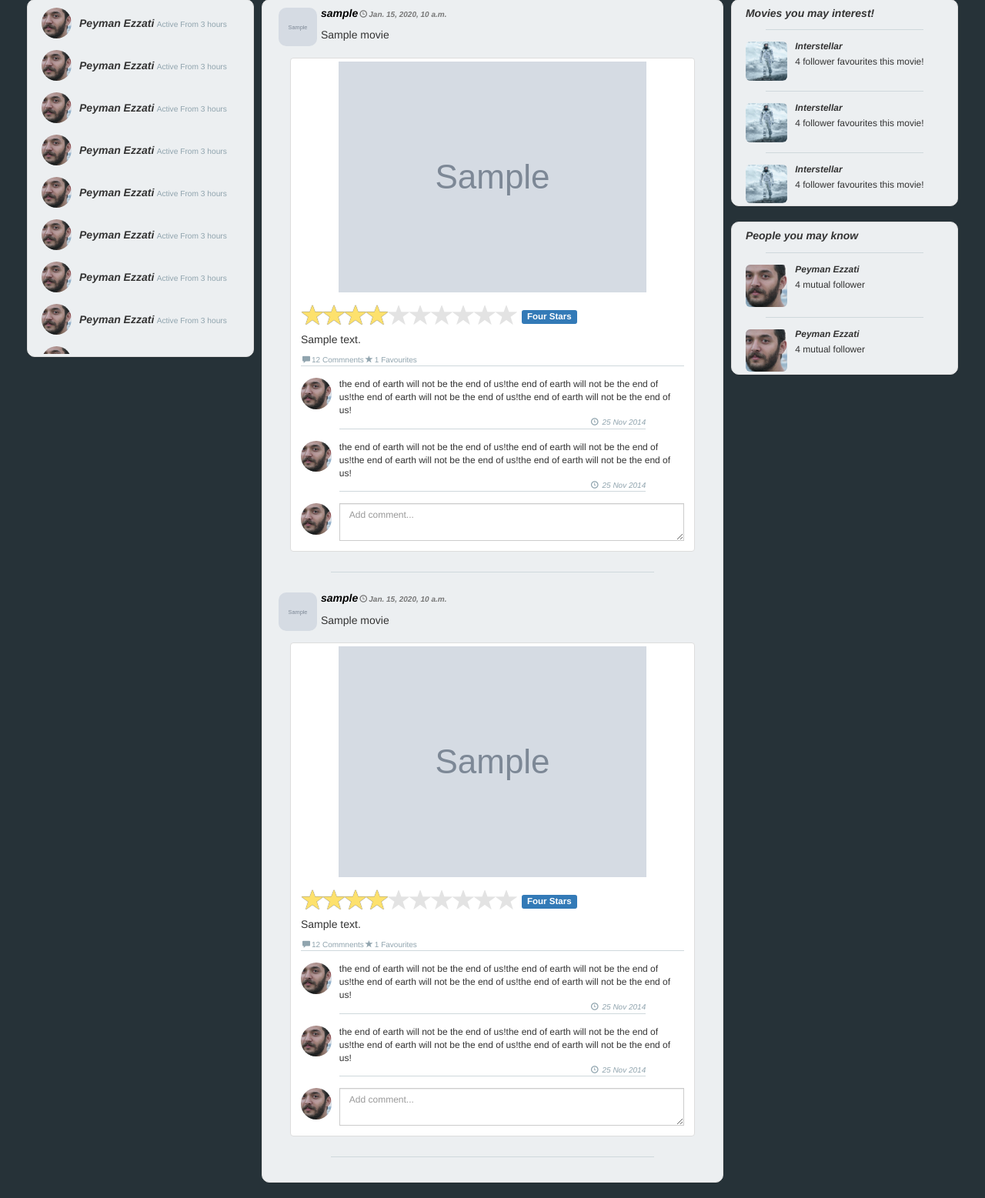
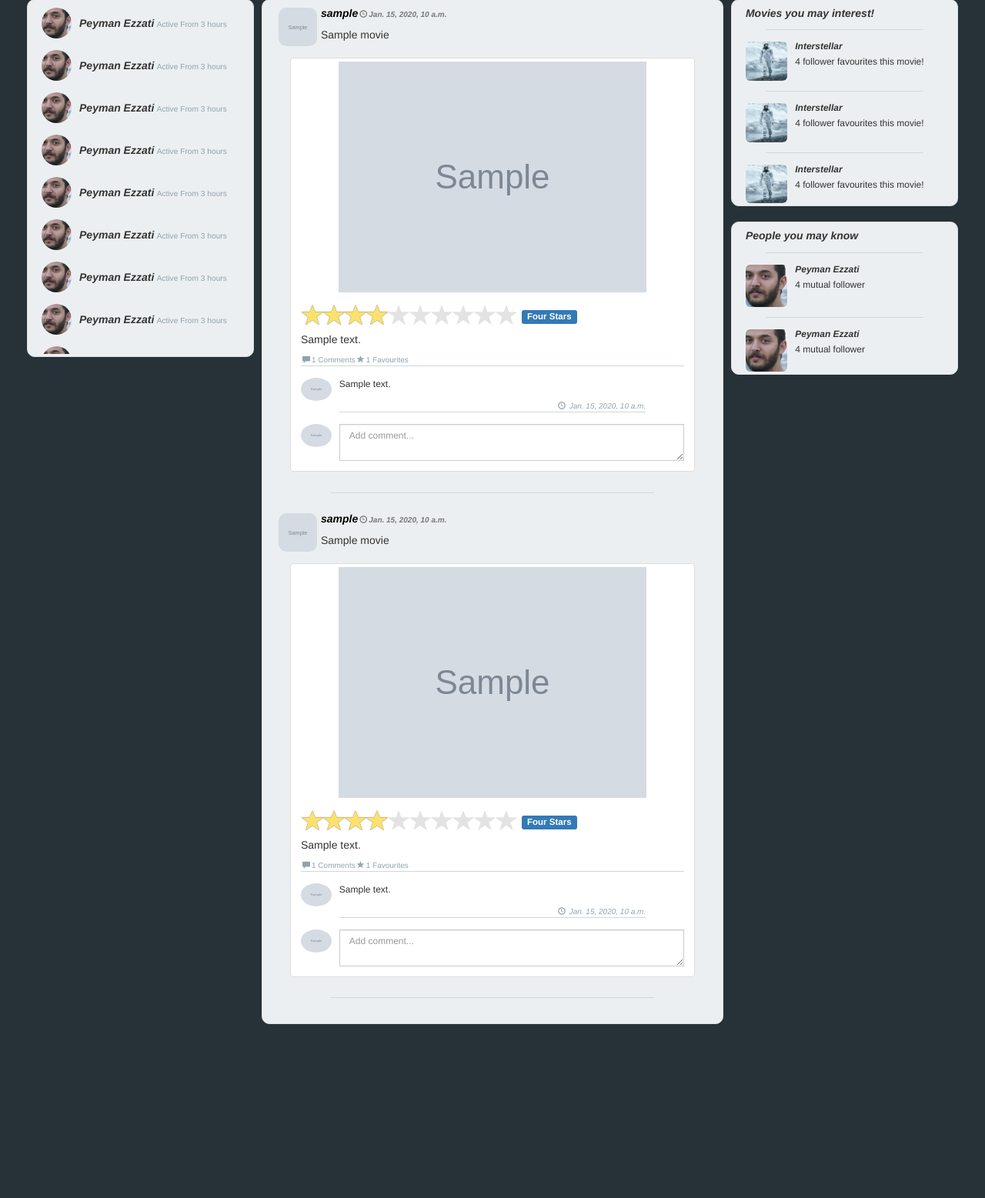
Before and after one commit to 9yte/MovieStation, a Django app: page /user in a window 1280 px wide. Shown: the part 61-1618 px from the top of the page at 77% size. After the commit the page ends 1392 px from the top, so only its background shows below. Run offline with Django 3.2, Linux system fonts and the light colour scheme; a user stored in the database is signed in; tables that the repository leaves empty hold one stand-in row (values such as "Sample post"); grey boxes marked "Sample" are stand-in pictures; some libraries are stand-ins or nearby versions.

Commit message:
the user can comment about the post, but still have some bugs.

```diff
--- a/mysite/post/urls.py
+++ b/mysite/post/urls.py
@@ -10,5 +10,6 @@ from . import views
 urlpatterns = patterns('',
                        url(r'^new_post/(?P<movie_id>\d+)$', views.post),
                        url(r'^(?P<post_id>\d+)/like$', views.like),
+                       url(r'^(?P<post_id>\d+)/comment', views.comment),
                        url(r'^(?P<post_id>\d+)$', views.show_post),
 )
--- a/mysite/static/js/comment.js
+++ b/mysite/static/js/comment.js
@@ -1,20 +1,37 @@
 /**
  * Created by hojjat on 4/28/15 AD.
  */
-$(document).ready(function() {
-    $('.comment').keyup(function(e) {
-        if(e.which == 13) {
+$(document).ready(function () {
+    $('.comment').keyup(function (e) {
+        if (e.which == 13) {
+            var x = e.target;
             var comment = $(this).val();
-            var last = $($($(this).parent()).parent()).parent();
-            var last_comment = last.prev().prev();
-            var new_comment = last_comment.clone();
-            var cm = new_comment.children('.media-body');
-            $(cm).text(comment);
-            var hr = last.prev().clone();
-            var last_hr = $(last.prev());
-            $(new_comment).insertAfter($(last_hr));
-            $(hr).insertAfter($(new_comment));
-            $(this).val(null);
+            $.post("/post/" + $(x).attr('post-id') + "/comment", {'text': comment}, function (data) {
+                if (data.status == 'ok') {// the user comments about the post
+                    var c = '<div class="media"><div class="media-left media-top my-media"><a href="/profile/{{ c.author.username }}">';
+                    c += '<img class="media-object img-circle"src="{{ c.author.avatar.url }}" alt="author avatar"></a></div>';
+                    c += '<div class="media-body">';
+                    c += comment;
+                    c += '</div></div><div class="hr second-color small-divider text-right"><spanclass="glyphicon glyphicon-time" aria-hidden="true">';
+                    c += '</span><ahref="/post"> {{ c.date_time }}</a></div>';
+                    var parent = $($($(x).parent()).parent()).parent();
+                    $(parent).before(c);
+                    $(x).val(null);
+                }
+            });
         }
     });
 });
+
+
+//var comment = $(this).val();
+//            var last = $($($(this).parent()).parent()).parent();
+//            var last_comment = last.prev().prev();
+//            var new_comment = last_comment.clone();
+//            var cm = new_comment.children('.media-body');
+//            $(cm).text(comment);
+//            var hr = last.prev().clone();
+//            var last_hr = $(last.prev());
+//            $(new_comment).insertAfter($(last_hr));
+//            $(hr).insertAfter($(new_comment));
+//            $(this).val(null);
--- a/mysite/templates/mysite/home.html
+++ b/mysite/templates/mysite/home.html
@@ -41,60 +41,45 @@
                                         </p>
                                         {% if post.liked %}
                                             <div class="hr second-color text-left"><span
-                                                    class="glyphicon glyphicon-comment"></span>12 Commnents<span
+                                                    class="glyphicon glyphicon-comment"></span><span>{{ post.comments_num }} Comments</span><span
                                                     class="glyphicon glyphicon-star star-like"
                                                     post-id="{{ post.id }}"></span><span>{{ post.likes }} Favourites</span>
                                             </div>
                                         {% else %}
                                             <div class="hr second-color text-left"><span
-                                                    class="glyphicon glyphicon-comment"></span>12 Commnents<span
+                                                    class="glyphicon glyphicon-comment"></span>{{ post.comments_num }}
+                                                Comments</span><span
                                                         class="glyphicon glyphicon-star-empty star-like"
                                                         post-id="{{ post.id }}"></span><span>{{ post.likes }} Favourites</span>
                                             </div>
                                         {% endif %}
                                         <!--<div class="comment">-->
+                                        {% for c in post.comments %}
                                             <div class="media">
                                                 <div class="media-left media-top my-media">
-                                                <a href="#">
+                                                    <a href="/profile/{{ c.author.username }}">
                                                         <img class="media-object img-circle"
-                                                         src="{% static 'img/peyman.jpg' %}" alt="...">
+                                                             src="{{ c.author.avatar.url }}" alt="author avatar">
                                                     </a>
                                                 </div>
                                                 <div class="media-body">
-                                                the end of earth will not be the end of us!the end of earth will not be
-                                                the end of us!the end of earth will not be the end of us!the end of
-                                                earth will not be the end of us!
+                                                    {{ c.text }}
                                                 </div>
                                             </div>
                                             <div class="hr second-color small-divider text-right"><span
                                                     class="glyphicon glyphicon-time" aria-hidden="true"></span><a
-                                                href="/post"> 25 Nov 2014</a></div>
+                                                    href="/post"> {{ c.date_time }}</a></div>
+                                        {% endfor %}
                                         <div class="media">
                                             <div class="media-left media-top my-media">
-                                                <a href="#">
+                                                <a href="/profile/{{ user.username }}">
                                                     <img class="media-object img-circle"
-                                                         src="{% static 'img/peyman.jpg' %}" alt="...">
-                                                </a>
-                                            </div>
-                                            <div class="media-body">
-                                                the end of earth will not be the end of us!the end of earth will not be
-                                                the end of us!the end of earth will not be the end of us!the end of
-                                                earth will not be the end of us!
-                                            </div>
-                                        </div>
-                                        <div class="hr second-color small-divider text-right"><span
-                                                class="glyphicon glyphicon-time" aria-hidden="true"></span><a
-                                                href="/post"> 25 Nov 2014</a></div>
-                                        <div class="media">
-                                            <div class="media-left media-top my-media">
-                                                <a href="#">
-                                                    <img class="media-object img-circle"
-                                                         src="{% static 'img/peyman.jpg' %}" alt="...">
+                                                         src="{{ user.avatar.url }}" alt="user avatar">
                                                 </a>
                                             </div>
                                             <div class="media-body">
                                                 <div class="input-group col-lg-12 col-xs-12">
-                                                    <textarea type="text" class="form-control comment"
+                                                    <textarea type="text" class="form-control comment" post-id="{{ post.id }}"
                                                               placeholder="Add comment..."></textarea>
                                                 </div>
                                             </div>
--- a/mysite/useraccount/views.py
+++ b/mysite/useraccount/views.py
@@ -81,7 +81,7 @@ def logout(request):
 
 
 @login_required(login_url='/')
-def homepage(request):
+def homepage(request, number_of_posts=10):
     user = UserProfile.objects.get(id=request.user.id)
     followings = user.followings.all()
     posts = []
@@ -90,12 +90,20 @@ def homepage(request):
         posts += user_posts
     posts += Post.objects.filter(author=user)
     posts.sort(key=lambda x: x.date_time, reverse=True)
+    counter = 0
+    final_posts = []
     for post in posts:
+        if counter >= number_of_posts:
+            break
         x = len(Favourite.objects.filter(post=post))
+        cms = Comment.objects.filter(post=post)
         post.likes = x
+        post.comments = cms
+        post.comments_num = len(cms)
         post.liked = (len(Favourite.objects.filter(post=post, user=user)) == 1)
-    print("ladsjkdsakdsa")
-    return render(request, "mysite/home.html", {"posts": posts})
+        final_posts.append(post)
+        counter += 1
+    return render(request, "mysite/home.html", {"posts": final_posts})
 
 
 @login_required(login_url='/')
```
Also changed, not shown: mysite/post/views.py (+23 -3 lines). Lines whose indentation alone changed are shown as unchanged.
